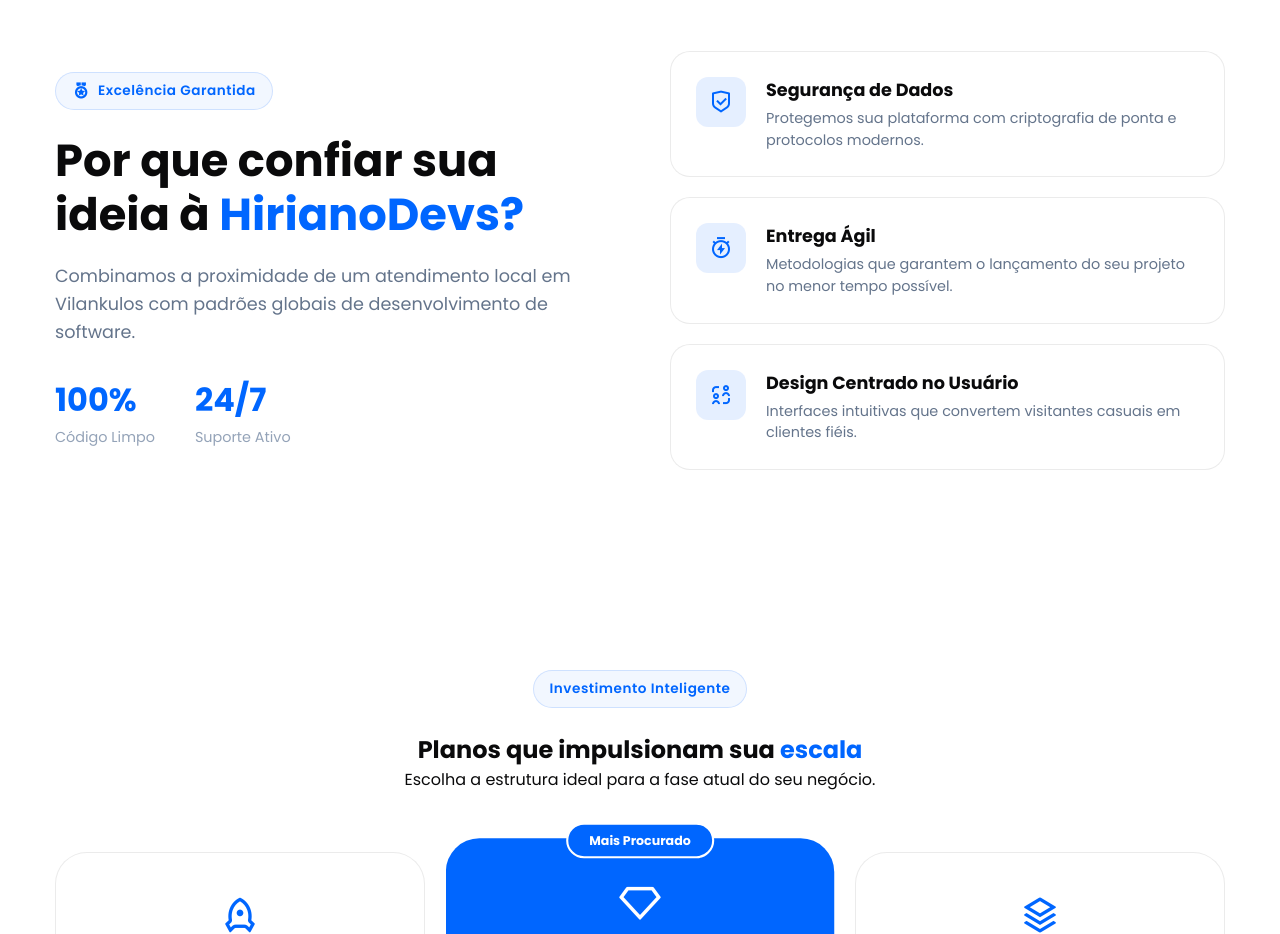
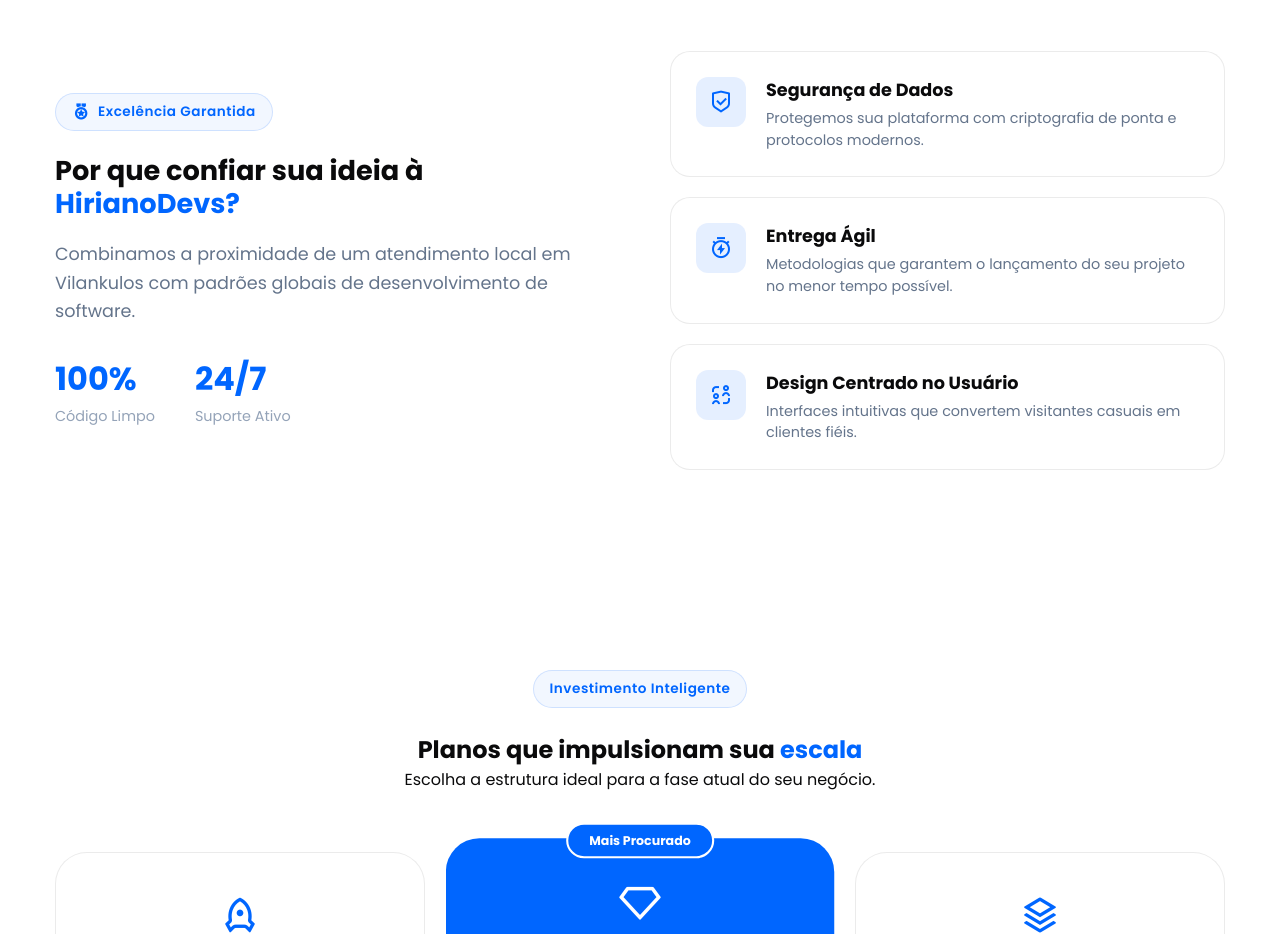
Before and after one commit to HirianoDevs/HirianoDevs, a plain HTML site: page index.html in a window 1280 px wide. Shown: the part 2900-3834 px from the top of the page. Drawn offline with nearby package versions, Linux system fonts and the light colour scheme.

Commit message:
Update why-us.css

```diff
--- a/estilos/why-us.css
+++ b/estilos/why-us.css
@@ -12,7 +12,7 @@
 }
 
 .why-content h2 {
-    font-size: 2.8rem;
+    font-size: 1.7rem;
     margin-bottom: 20px;
     line-height: 1.2;
 }
```
